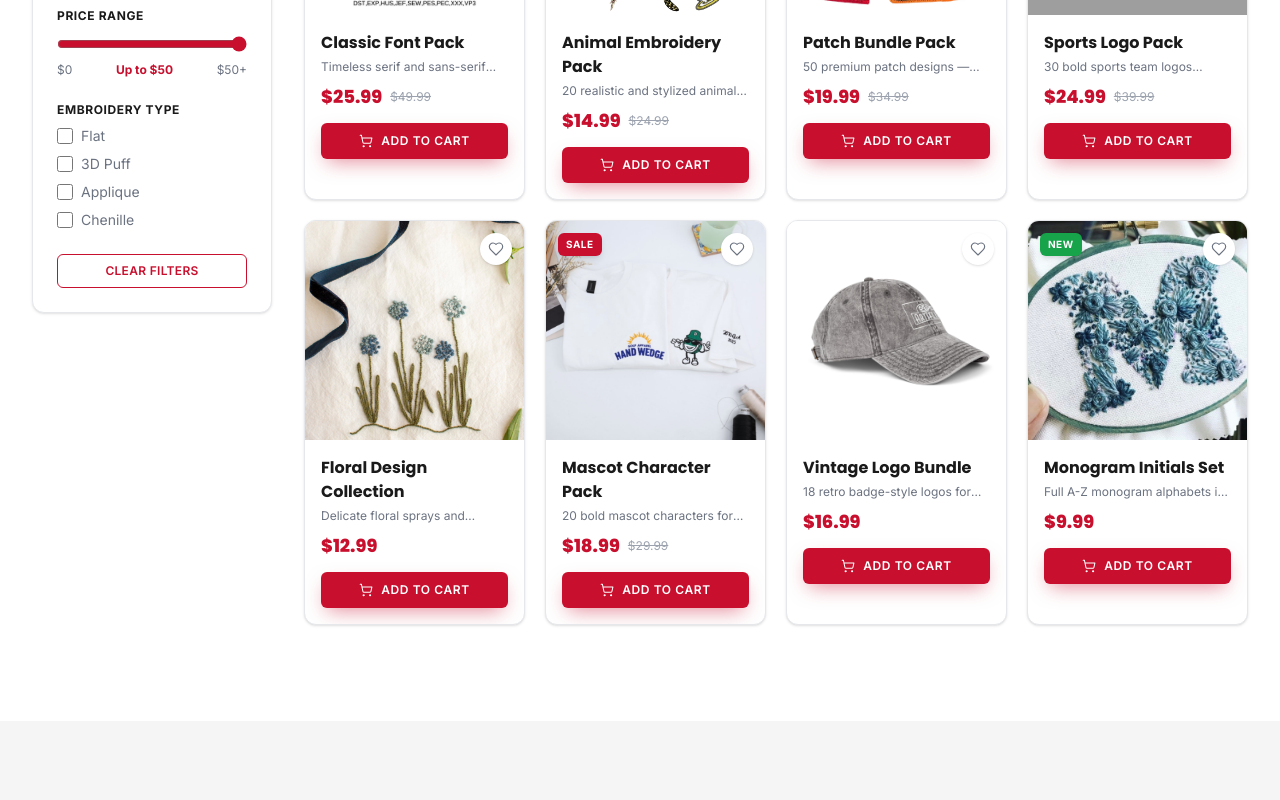
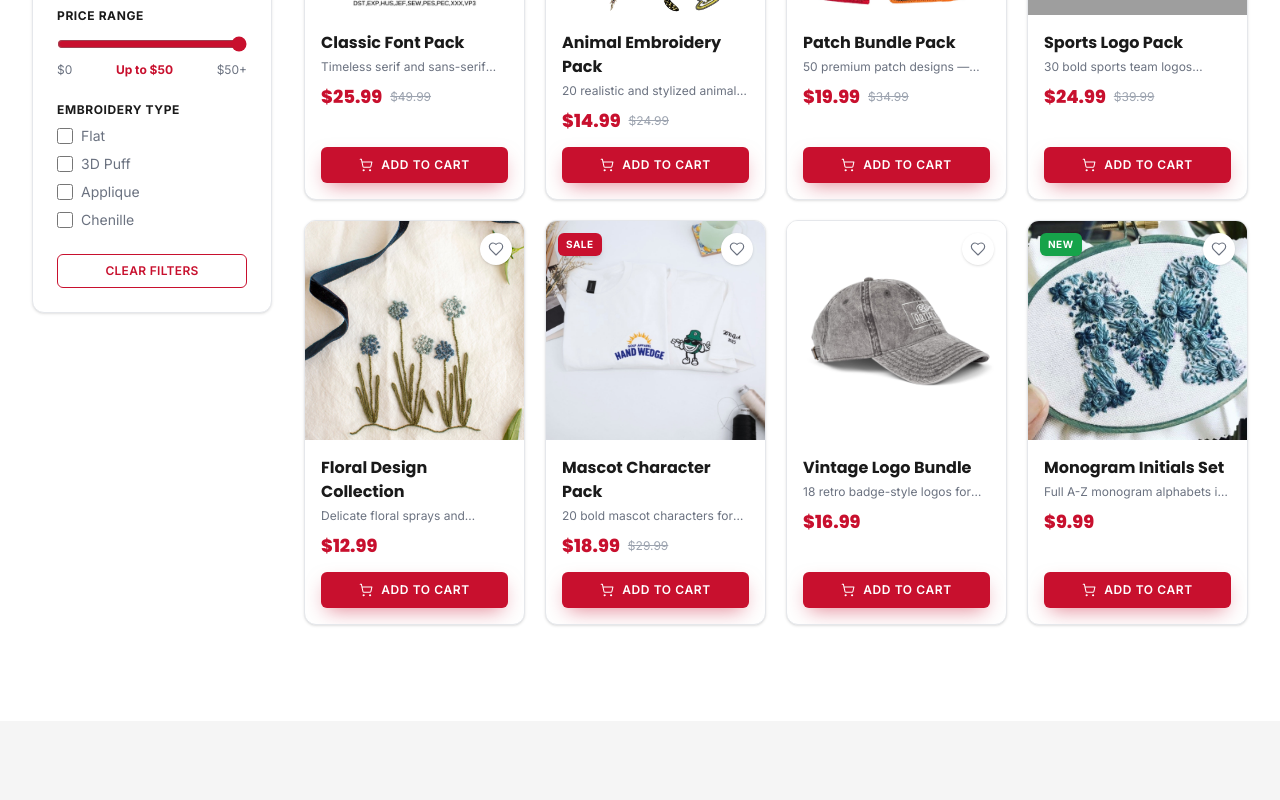
Before and after one commit to vesperdigitizing-a11y/vesper-digitizing, a Next.js app: page /store in a window 1280 px wide. Shown: the part 1800-2600 px from the top of the page. Built offline with nearby package versions, Linux system fonts and the light colour scheme; grey boxes are pictures that could not be loaded.

Commit message:
refactor: Adjust layout of AddToCartButton components for improved alignment and consistency across Store, StoreBundles, and StoreProducts

```diff
--- a/components/Services.tsx
+++ b/components/Services.tsx
@@ -50,7 +50,7 @@ export default function Services() {
                   <h3 className="relative font-display text-lg font-bold text-[#1a1a1a]">
                     {s.title}
                   </h3>
-                  <p className="relative mt-2 text-sm leading-relaxed text-[#6b7280]">
+                  <p className="relative mt-2 flex-1 text-sm leading-relaxed text-[#6b7280]">
                     {s.desc}
                   </p>
                   <a
--- a/components/Store.tsx
+++ b/components/Store.tsx
@@ -97,7 +97,7 @@ export default function Store() {
                       </div>
                     </div>
 
-                    <div className="mt-3">
+                    <div className="mt-auto pt-3">
                       <AddToCartButton slug={p.slug} size="sm" fullWidth label="Add" />
                     </div>
                   </div>
--- a/components/StoreBundles.tsx
+++ b/components/StoreBundles.tsx
@@ -69,7 +69,7 @@ export default function StoreBundles() {
                       </span>
                     )}
                   </div>
-                  <div className="mt-4">
+                  <div className="mt-auto pt-4">
                     <AddToCartButton slug={b.slug} fullWidth label="Add to Cart" />
                   </div>
                   <Link
--- a/components/StoreProducts.tsx
+++ b/components/StoreProducts.tsx
@@ -222,7 +222,7 @@ export default function StoreProducts() {
                         </span>
                       )}
                     </div>
-                    <div className="mt-3">
+                    <div className="mt-auto pt-3">
                       <AddToCartButton slug={p.slug} size="sm" fullWidth />
                     </div>
                   </div>
```
